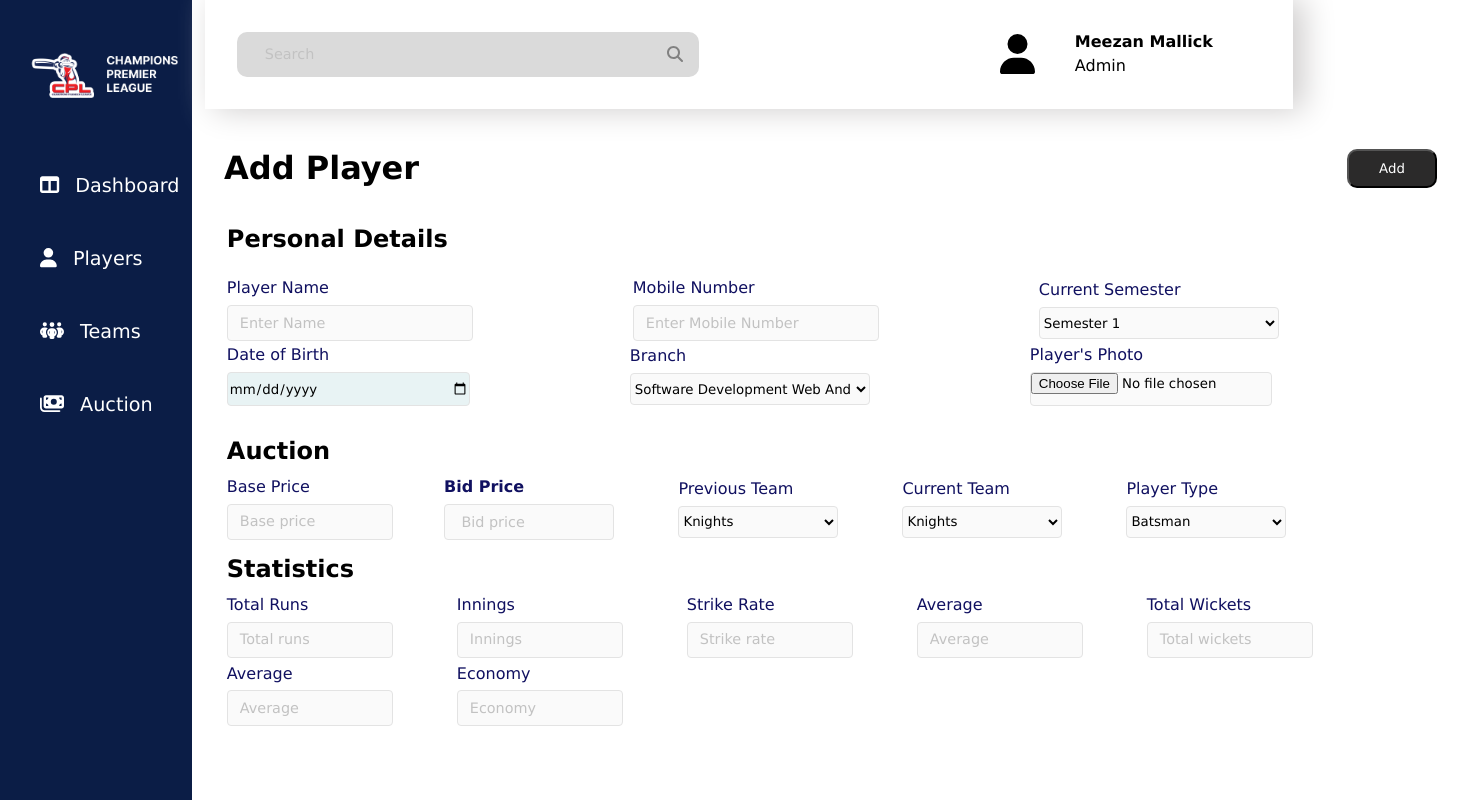
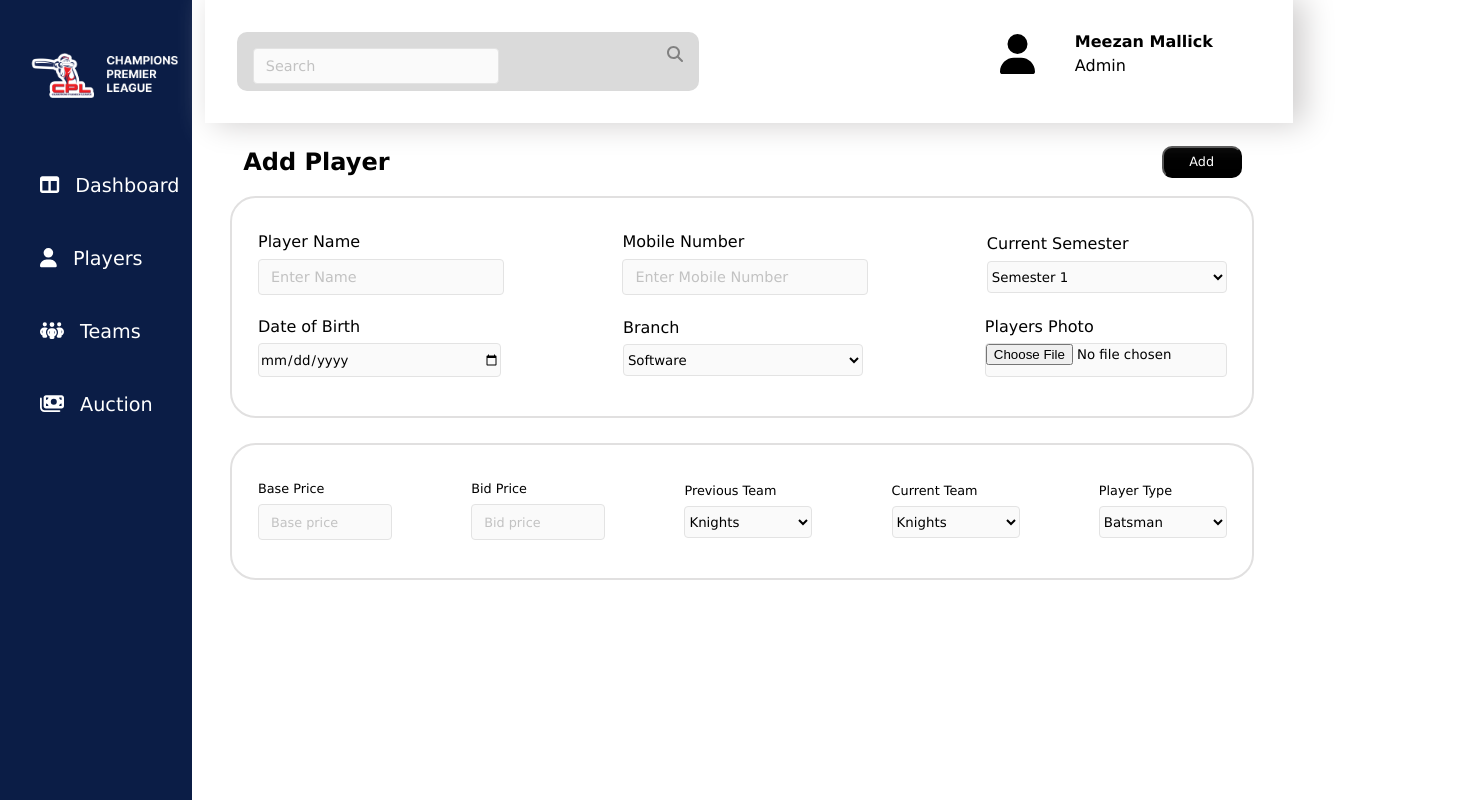
Before and after one commit to Prashantt423/CPL, a React (Create React App) app in the folder Frontend/cpl-frontend/: page /form in a window 1280 px wide. Shown: the whole page, 1469 px wide, since content can reach past the window. Built offline with nearby package versions, Linux system fonts and the light colour scheme.

Commit message:
add player form UI improved

```diff
--- a/Frontend/cpl-frontend/src/Pages/Players/Players.css
+++ b/Frontend/cpl-frontend/src/Pages/Players/Players.css
@@ -1,7 +1,8 @@
 .header{
     display: flex;
     align-items: center;
-    gap: 58rem;
+    justify-content: space-between;
+
 }
 .add-player{
     padding: 10px 30px;
--- a/Frontend/cpl-frontend/src/Pages/Players/add player/Form.js
+++ b/Frontend/cpl-frontend/src/Pages/Players/add player/Form.js
@@ -1,6 +1,6 @@
 import React, { useState } from "react";
 import "./form.css";
-import axios from "axios"
+import axios from "axios";
 
 const Form = () => {
   const [formData, setFormData] = useState({
@@ -13,7 +13,7 @@ const Form = () => {
     baseprice: "",
     bidprice: "",
     previousteam: "Knights",
-    curruntteam: "Knights",
+    currentteam: "Knights",
     playertype: "batsman",
     totalruns: "",
     innings: "",
@@ -35,21 +35,22 @@ const Form = () => {
   const handleSubmit = (e) => {
     e.preventDefault();
     console.log(formData);
-    const formDataJson = JSON.stringify(formData)
-    axios.post("http://localhost:6001/player/add" , formDataJson ,{
-      headers:{
-        "Content-Type" : "application/json"
-      }
-    })
-    .then(result => console.log(result))
-    .catch(err => console.log(err))
-  }
+    const formDataJson = JSON.stringify(formData);
+    axios
+      .post("http://localhost:6001/player/add", formDataJson, {
+        headers: {
+          "Content-Type": "application/json",
+        },
+      })
+      .then((result) => console.log(result))
+      .catch((err) => console.log(err));
+  };
   return (
     <div className="container">
       <form onSubmit={handleSubmit}>
         <div className="header">
-          <div className="heading">
-            <h1>Add Player</h1>
+          <div>
+            <h2>Add Player</h2>
           </div>
           <div className="submit-btn">
             <button className="submit" type="submit">
@@ -57,12 +58,13 @@ const Form = () => {
             </button>
           </div>
         </div>
-        <div className="personal-details">
-          <h2>Personal Details</h2>
-          <div className="col-1">
-            <div className="name">
+
+        {/* PERSONAL DETAILS */}
+        <div className="form-container">
+          <div className="row">
+            <div>
               <label htmlFor="playername">Player Name</label>
-              <br />
+
               <input
                 type="text"
                 name="playername"
@@ -72,9 +74,9 @@ const Form = () => {
                 onChange={handleInputChange}
               />
             </div>
-            <div className="mob-num">
+            <div>
               <label htmlFor="mobilenumber">Mobile Number</label>
-              <br />
+
               <input
                 type="text"
                 name="mobilenumber"
@@ -84,12 +86,12 @@ const Form = () => {
                 onChange={handleInputChange}
               />
             </div>
-            <div className="semester">
+            <div>
               <label htmlFor="curruntsemester">Current Semester</label>
-              <br />
+
               <select
                 name="curruntsemester"
-                id="sem"
+                className="dropdown"
                 value={formData.curruntsemester}
                 onChange={handleInputChange}
               >
@@ -99,201 +101,133 @@ const Form = () => {
               </select>
             </div>
           </div>
-          <div className="col-2">
-            <div className="dob">
-              <label htmlFor="dateofbirth">Date of Birth</label>
-              <br />
+
+          <div className="row">
+            <div>
+              <label htmlFor="DOB">Date of Birth</label>
               <input
                 type="date"
                 name="dateofbirth"
-                id="dateofbirth"
-                placeholder="Select date"
+                id="DOB"
                 value={formData.dateofbirth}
                 onChange={handleInputChange}
               />
             </div>
-            <div className="branch-details">
-              <label htmlFor="branchname">Branch</label>
-              <br />
+            <div>
+              <label htmlFor="branch">Branch</label>
+
               <select
-                name="branchname"
+                name="branch"
+                className="dropdown"
                 value={formData.branchname}
                 onChange={handleInputChange}
               >
-                <option value="software">Software Development Web And mobile</option>
-                <option value="it/ims">IT/IMS</option>
+                <option value="software">Software</option>
+                <option value="itims">ITIMS</option>
                 <option value="animation">Animation</option>
-                <option value="cyber-security">Cyber Security</option>
-                <option value="cloud computing">Cloud Computing</option>
+                <option value="digital design">Digital Desing</option>
               </select>
             </div>
-            <div className="photo">
-              <label htmlFor="playerphoto">Player's Photo</label>
-              <br />
+            <div>
+              <label htmlFor="playerphoto">Players Photo</label>
               <input
+                name="playerphoto"
                 type="file"
-                accept="image/*"
-                id="playerphoto"
-                name="playerphoto"
+                value={formData.playerphoto}
                 onChange={handleInputChange}
               />
             </div>
           </div>
         </div>
-        <div className="auction">
-          <h2>Auction</h2>
-          <div className="col-3">
-            <div className="base-price">
+
+        {/* AUCTION */}
+
+        <div className="form-container auction">
+          <div className="row">
+            <div>
               <label htmlFor="baseprice">Base Price</label>
-              <br />
+
               <input
-                type="text"
+                type="number"
+                min={0}
                 name="baseprice"
+                id="baseprice"
                 placeholder="Base price"
                 value={formData.baseprice}
                 onChange={handleInputChange}
               />
             </div>
-            <div className="bid-price">
-              <label htmlFor="bidprice">Bid Price</label>
-              <br />
+            <div>
+              <label htmlFor="baseprice">Bid Price</label>
+
               <input
-                type="text"
+                type="number"
+                min={0}
                 name="bidprice"
+                id="bidprice"
                 placeholder="Bid price"
                 value={formData.bidprice}
                 onChange={handleInputChange}
               />
             </div>
-            <div className="prev-team">
+            <div>
               <label htmlFor="previousteam">Previous Team</label>
-              <br />
+
               <select
                 name="previousteam"
-                value={formData.previousteam}
+                className="dropdown"
+                value={formData.curruntsempreviousteamester}
                 onChange={handleInputChange}
               >
                 <option value="Knights">Knights</option>
-                <option value="hurricanes">Hurricanes</option>
-                <option value="royals">Royals</option>
-                <option value="blasters">Blasters</option>
-                <option value="stars">Stars</option>
-                <option value="panthers">Panthers</option>
+                <option value="Hurricanes">Hurricanes</option>
+                <option value="Royals">Royals</option>
+                <option value="Blasters">Blasters</option>
+                <option value="Panther">Panther</option>
+                <option value="Empire">Empire</option>
+                <option value="Wolves">Wolves</option>
+                <option value="Super Kings">Super Kings</option>
+                <option value="Striker">Striker</option>
+                <option value="Titans">Titans</option>
+                <option value="Falcons">Falcons</option>
               </select>
             </div>
-            <div className="currunt-team">
-              <label htmlFor="curruntteam">Current Team</label>
-              <br />
+            <div>
+              <label htmlFor="currentteam">Current Team</label>
+
               <select
-                name="curruntteam"
-                value={formData.curruntteam}
+                name="currentteam"
+                className="dropdown"
+                value={formData.currentteam}
                 onChange={handleInputChange}
               >
                 <option value="Knights">Knights</option>
-                <option value="hurricanes">Hurricanes</option>
-                <option value="royals">Royals</option>
-                <option value="blasters">Blasters</option>
-                <option value="stars">Stars</option>
-                <option value="panthers">Panthers</option>
+                <option value="Hurricanes">Hurricanes</option>
+                <option value="Royals">Royals</option>
+                <option value="Blasters">Blasters</option>
+                <option value="Panther">Panther</option>
+                <option value="Empire">Empire</option>
+                <option value="Wolves">Wolves</option>
+                <option value="Super Kings">Super Kings</option>
+                <option value="Striker">Striker</option>
+                <option value="Titans">Titans</option>
+                <option value="Falcons">Falcons</option>
               </select>
             </div>
-            <div className="player-type">
+
+            <div>
               <label htmlFor="playertype">Player Type</label>
-              <br />
+
               <select
                 name="playertype"
+                className="dropdown"
                 value={formData.playertype}
                 onChange={handleInputChange}
               >
                 <option value="batsman">Batsman</option>
-                <option value="bowler">Bowler</option>
+                <option value="bolwer">Bowler</option>
                 <option value="allrounder">All Rounder</option>
               </select>
-            </div>
-          </div>
-        </div>
-        <div className="statistics">
-          <h2>Statistics</h2>
-          <div className="col-4">
-            <div className="total-runs">
-              <label htmlFor="totalruns">Total Runs</label>
-              <br />
-              <input
-                type="text"
-                name="totalruns"
-                placeholder="Total runs"
-                value={formData.totalruns}
-                onChange={handleInputChange}
-              />
-            </div>
-            <div className="innings">
-              <label htmlFor="innings">Innings</label>
-              <br />
-              <input
-                type="text"
-                name="innings"
-                placeholder="Innings"
-                value={formData.innings}
-                onChange={handleInputChange}
-              />
-            </div>
-            <div className="strike-rate">
-              <label htmlFor="strikerate">Strike Rate</label>
-              <br />
-              <input
-                type="text"
-                name="strikerate"
-                placeholder="Strike rate"
-                value={formData.strikerate}
-                onChange={handleInputChange}
-              />
-            </div>
-            <div className="average">
-              <label htmlFor="averageruns">Average</label>
-              <br />
-              <input
-                type="text"
-                name="averageruns"
-                placeholder="Average"
-                value={formData.averageruns}
-                onChange={handleInputChange}
-              />
-            </div>
-            <div className="total-wickets">
-              <label htmlFor="totalwickets">Total Wickets</label>
-              <br />
-              <input
-                type="text"
-                name="totalwickets"
-                placeholder="Total wickets"
-                value={formData.totalwickets}
-                onChange={handleInputChange}
-              />
-            </div>
-          </div>
-          <div className="col-5">
-            <div className="average-b">
-              <label htmlFor="averagebowling">Average</label>
-              <br />
-              <input
-                type="text"
-                name="averagebowling"
-                placeholder="Average"
-                value={formData.averagebowling}
-                onChange={handleInputChange}
-              />
-            </div>
-            <div className="eco">
-              <label htmlFor="economy">Economy</label>
-              <br />
-              <input
-                id="economy"
-                type="text"
-                name="economy"
-                placeholder="Economy"
-                value={formData.economy}
-                onChange={handleInputChange}
-              />
             </div>
           </div>
         </div>
--- a/Frontend/cpl-frontend/src/Pages/Players/add player/form.css
+++ b/Frontend/cpl-frontend/src/Pages/Players/add player/form.css
@@ -1,40 +1,42 @@
 .container{
     margin-top: 8rem;
-    width: 79rem;
+    width: 100%;
     height: 40rem;
+}
 
+.header{
+    padding: 0px 3vw;
 }
-.personal-details{
+.form-container{
     margin-top: 0.1rem;
     display: flex;
     flex-direction: column;
     line-height: 0.8;
+    border: 2px solid rgb(225, 224, 224);
+    margin: 0px 2vw;
+    border-radius: 2vw;
+    padding: 2vw 0px;
+    margin-bottom: 2vw;
 }
-.personal-details h2{
-    margin-left: 22px;
-}
+
 .submit{
-    padding: 10px 30px;
+    font-size: 1vw;
+    padding: .5vw 2vw;
     color: #fff;
-    background-color: rgb(43, 42, 42);
+    background-color: black;
     border-radius: 10px;
     cursor: pointer;
 }
-.col-1{
-    margin-top: 13px;
+.row{
+    margin: 1vw 0vw;
     display: flex;
     align-items: center;
-    gap: 10rem;
+    justify-content: space-between;
+    padding: 0px 2vw;
 
 }
-.name{
-    padding-left: 22px;
-}
-.name label{
-    font-size: 1rem;
-    color: rgb(16, 16, 96);
-}
-.name input{
+
+input, .dropdown{
     margin-top: 10px;
     width: 15rem;
     height: 2rem;
@@ -48,270 +50,21 @@
     font-weight: 400;
     font-size: 0.9rem;
 }
-.mob-num label{
-    font-size: 1rem;
-    color: rgb(16, 16, 96);
-}
-.mob-num input{
-    margin-top: 10px;
-    width: 15rem;
-    height: 2rem;
-    background-color:#FAFAFA;
-    border: 1px solid #E3E3E3;
-    border-radius: 4px;
-}
-.semester{
-    margin-right: 2rem;
-}
-.semester label{
-    font-size: 1rem;
-    color: rgb(16, 16, 96);
-}
-.semester select{
-    margin-top: 10px;
-    width: 15rem;
-    height: 2rem;
-    background-color:#FAFAFA;
-    border: 1px solid #E3E3E3;
-    border-radius: 4px;
-}
-.col-2{
-    margin-left: 22px;
-    margin-top: 8px;
-    display: flex;
-    align-items: center;
-    gap: 10rem;
-    margin-right: 4rem;
-}
-.dob label
-{
-    font-size: 1rem;
-    color: rgb(16, 16, 96);
-}
-.dob input{
-    margin-top: 10px;
-    width: 15rem;
-    height: 2rem;
-    background-color:#e8f3f4;
-    border: 1px solid #E3E3E3;
-    border-radius: 4px;
-}
-.branch-details label{
-    font-size: 1rem;
-    color: rgb(16, 16, 96);
-}
-.branch-details select{
-    margin-top: 10px;
-    width: 15rem;
-    height: 2rem;
-    background-color:#FAFAFA;
-    border: 1px solid #E3E3E3;
-    border-radius: 4px;
+
+.row label{
+    display: block;
 }
 
-.photo label{
-    font-size: 1rem;
-    color: rgb(16, 16, 96);
+.auction input{
+    width: 10vw;
 }
-.photo input{
-    margin-top: 10px;
-    width: 15rem;
-    height: 2rem;
-    background-color:#FAFAFA;
-    border: 1px solid #E3E3E3;
-    border-radius: 4px;
+.auction .dropdown{
+    width: 10vw;
 }
-::placeholder{
-    padding-left: 10px;
-    color: #C2C2C2;
-    font-weight: 400;
-    font-size: 0.9rem;
-}
-.auction {
-    margin-top: 1rem;
-    display: flex;
-    flex-direction: column;
-    line-height: 0.8;
-}
-.auction h2{
-    margin-left: 22px;
-}
-.col-3{
-    padding-left: 22px;
-    display: flex;
-    align-items: center;
-    gap: 1rem;
-
-}
-.base-price label{
-    font-size: 1rem;
-    color: rgb(16, 16, 96);
-}
-.base-price input{
-    margin-top: 10px;
-    width: 10rem;
-    height: 2rem;
-    background-color:#FAFAFA;
-    border: 1px solid #E3E3E3;
-    border-radius: 4px;
-}
-.bid-price label{
-    padding-left: 1rem;
-    font-size: 1rem;
-    color: rgb(16, 16, 96);
-}
-.bid-price input{
-    margin-top: 10px;
-    width: 10rem;
-    height: 2rem;
-    background-color:#FAFAFA;
-    border: 1px solid #E3E3E3;
-    border-radius: 4px;
-}
-.prev-team{
-    margin-left: 3rem;
-}
-.prev-team label{
-    font-size: 1rem;
-    color: rgb(16, 16, 96);
-}
-.prev-team select{
-    margin-top: 10px;
-    width: 10rem;
-    height: 2rem;
-    background-color:#FAFAFA;
-    border: 1px solid #E3E3E3;
-    border-radius: 4px;
-}
-.currunt-team{
-    margin-left: 3rem;
-}
-.currunt-team label{
-    font-size: 1rem;
-    color: rgb(16, 16, 96);
-}
-.currunt-team select{
-    margin-top: 10px;
-    width: 10rem;
-    height: 2rem;
-    background-color:#FAFAFA;
-    border: 1px solid #E3E3E3;
-    border-radius: 4px;
-}
-.player-type{
-    margin-left: 3rem;
-}
-.player-type label{
-    font-size: 1rem;
-    color: rgb(16, 16, 96);
-}
-.player-type select{
-    margin-top: 10px;
-    width: 10rem;
-    height: 2rem;
-    background-color:#FAFAFA;
-    border: 1px solid #E3E3E3;
-    border-radius: 4px;
-}
-.statistics{
-    display:flex;
-    margin-left: 22px;
-    flex-direction: column;
-    line-height: 0.8;
-}
-.col-4{
-    display: flex;
-    align-items: center;
-    gap: 4rem;
-}
-.total-runs label{
-    font-size: 1rem;
-    color: rgb(16, 16, 96);
-}
-.total-runs input{
-    margin-top: 10px;
-    width: 10rem;
-    height: 2rem;
-    background-color:#FAFAFA;
-    border: 1px solid #E3E3E3;
-    border-radius: 4px;
-}
-.innings label{
-    font-size: 1rem;
-    color: rgb(16, 16, 96);
-}
-.innings input{
-    margin-top: 10px;
-    width: 10rem;
-    height: 2rem;
-    background-color:#FAFAFA;
-    border: 1px solid #E3E3E3;
-    border-radius: 4px;
-}
-.strike-rate label{
-    font-size: 1rem;
-    color: rgb(16, 16, 96);
-}
-.strike-rate input{
-    margin-top: 10px;
-    width: 10rem;
-    height: 2rem;
-    background-color:#FAFAFA;
-    border: 1px solid #E3E3E3;
-    border-radius: 4px;
-}
-.average label{
-    font-size: 1rem;
-    color: rgb(16, 16, 96);
-}
-.average input{
-    margin-top: 10px;
-    width: 10rem;
-    height: 2rem;
-    background-color:#FAFAFA;
-    border: 1px solid #E3E3E3;
-    border-radius: 4px;
-}
-.total-wickets label{
-    font-size: 1rem;
-    color: rgb(16, 16, 96);
-}
-.total-wickets input{
-    margin-top: 10px;
-    width: 10rem;
-    height: 2rem;
-    background-color:#FAFAFA;
-    border: 1px solid #E3E3E3;
-    border-radius: 4px;
-}
-.col-5{
-    display: flex;
-    align-items: center;
-    gap: 4rem;
-    margin-top: 10px;
-}
-.average-b label{
-    font-size: 1rem;
-    color: rgb(16, 16, 96);
-}
-.average-b input{
-    margin-top: 10px;
-    width: 10rem;
-    height: 2rem;
-    background-color:#FAFAFA;
-    border: 1px solid #E3E3E3;
-    border-radius: 4px;
-}
-.eco label{
-    font-size: 1rem;
-    color: rgb(16, 16, 96);
+.auction label{
+    font-size: 1vw;
 }
 
-.eco input{
-    margin-top: 10px;
-    width: 10rem;
-    height: 2rem;
-    background-color:#FAFAFA;
-    border: 1px solid #E3E3E3;
-    border-radius: 4px;
+.auction input::placeholder{
+    font-size: 1vw;
 }
```
